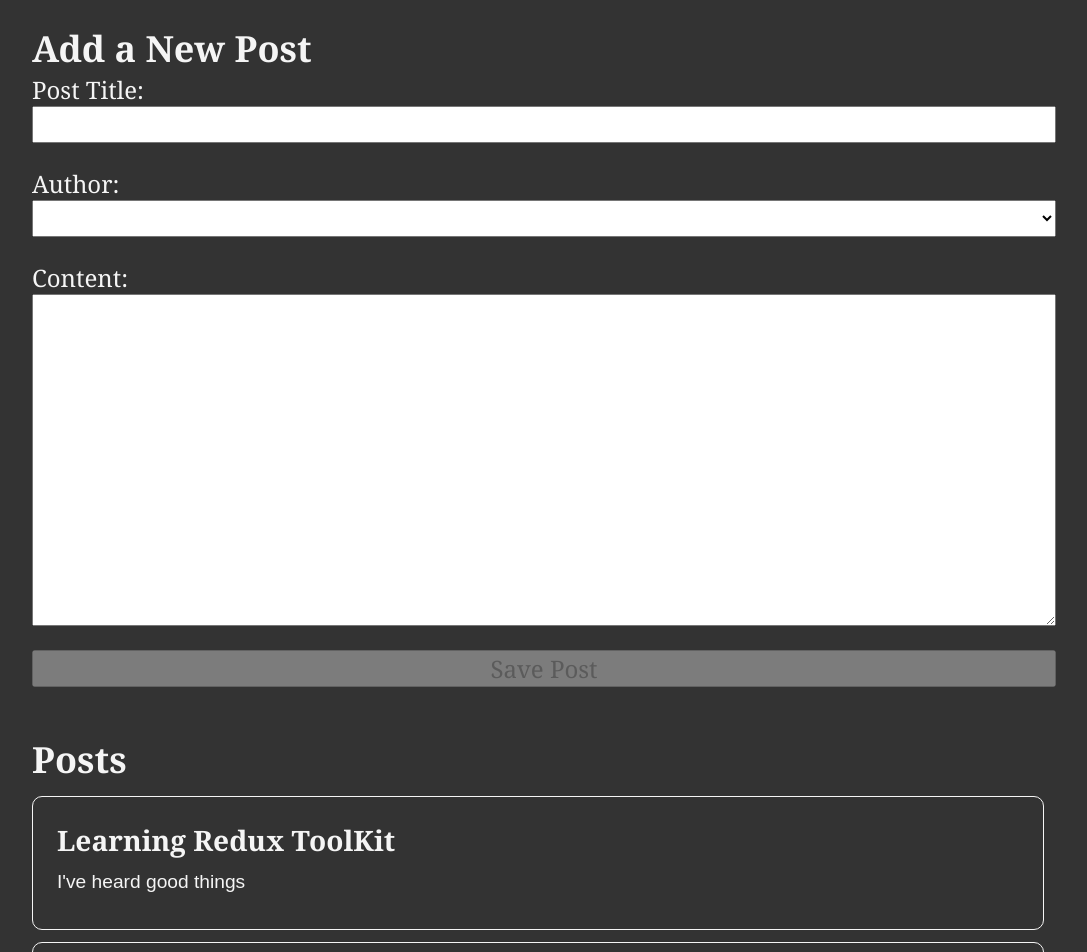
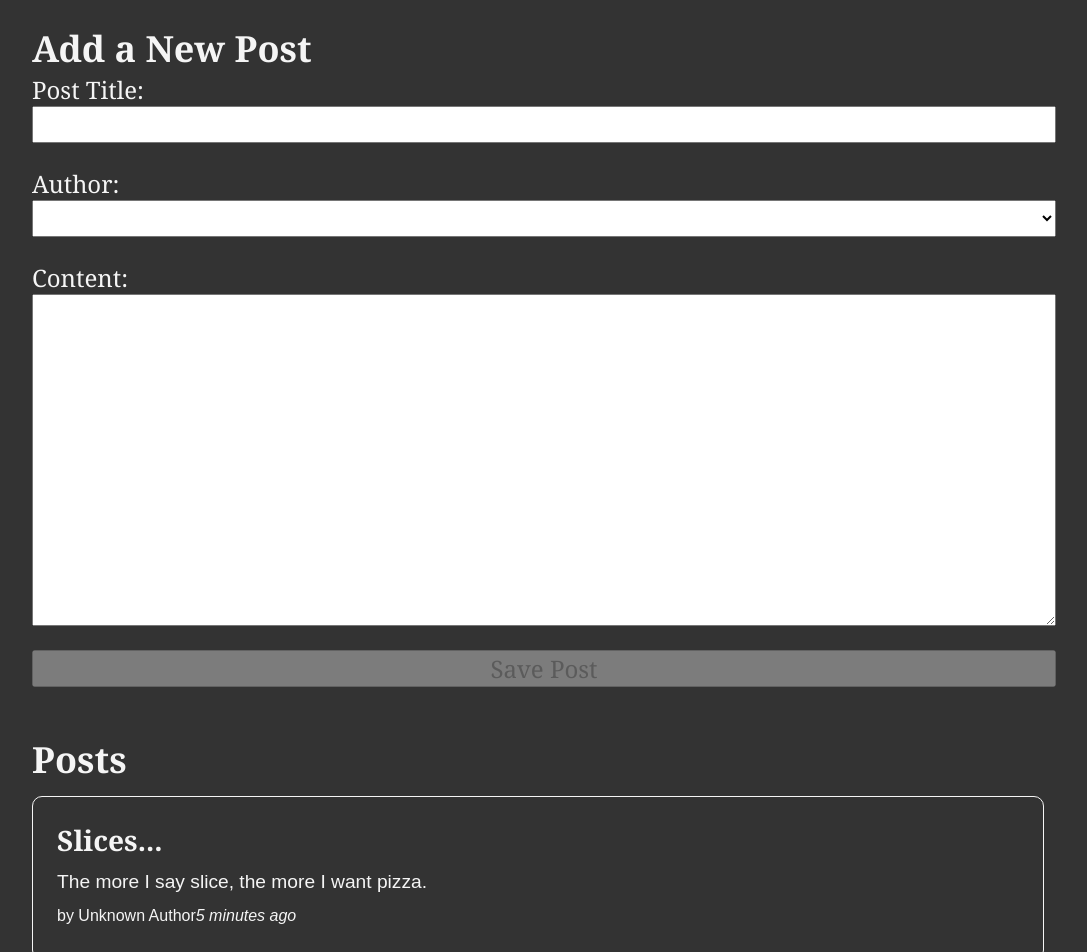
Before and after one commit to whiteforestcat/post-it, a React (Vite) app: page / in a window 1280 px wide. Shown: the top 952 px of the page, without its empty margins (96-1183 px from the left). Built offline with nearby package versions, Linux system fonts and the light colour scheme.

Commit message:
display post with time with most recent at top

```diff
--- a/package.json
+++ b/package.json
@@ -10,6 +10,7 @@
   },
   "dependencies": {
     "@reduxjs/toolkit": "^1.9.3",
+    "date-fns": "^2.29.3",
     "react": "^18.2.0",
     "react-dom": "^18.2.0",
     "react-redux": "^8.0.5"
--- /dev/null
+++ b/src/features/posts/PostAuthor.jsx
@@ -0,0 +1,12 @@
+import { useSelector } from "react-redux";
+import { selectAllUsers } from "../users/usersSlice";
+import React from "react";
+
+const PostAuthor = ({ userId }) => {
+  const users = useSelector(selectAllUsers);
+  const author = users.find((user) => user.id === userId);
+
+  return <span>by {author ? author.name : "Unknown Author"}</span>;
+};
+
+export default PostAuthor;
--- a/src/features/posts/PostLists.jsx
+++ b/src/features/posts/PostLists.jsx
@@ -1,6 +1,8 @@
 import React from "react";
 import { useSelector, useDispatch } from "react-redux";
 import { selectAllPosts } from "./postsSlice";
+import PostAuthor from "./PostAuthor";
+import TimeAgo from "./TimeAgo";
 
 const PostLists = () => {
   // const posts = useSelector((state) => state.posts);
@@ -10,11 +12,23 @@
   // better way to use useSelector when importing entire initialState object
   const posts = useSelector(selectAllPosts);
 
-  const renderedPosts = posts.map((post) => {
+  // below sorts the posts by time where most recent is at the top
+  const orderedPosts = posts
+    .slice() // posts.slice creates shallow copy of posts
+    .sort((a, b) => b.date.localeCompare(a.date));
+  // date.localeCompare compares date of b with a and returns -1, 0 or 1 if b is before, same or after
+  // sort then arrange -1, 0 or 1 in ascending order
+
+  const renderedPosts = orderedPosts.map((post) => {
+    // here change to map orderedPosts instead of posts to get the most recent at the top
     return (
       <article key={post.id}>
         <h3>{post.title}</h3>
         <p>{post.content.substring(0, 100)}</p>
+        <p className="postCredit">
+          <PostAuthor userId={post.userId} />
+          <TimeAgo timestamp={post.date} />
+        </p>
       </article>
     );
   });
@@ -23,7 +37,7 @@
     <section>
       <h2>Posts</h2>
       {renderedPosts}
-      {console.log(renderedPosts)}
+      {/* {console.log(renderedPosts)} */}
     </section>
   );
 };
--- /dev/null
+++ b/src/features/posts/TimeAgo.jsx
@@ -0,0 +1,18 @@
+import React from "react";
+import { parseISO, formatDistanceToNow } from "date-fns";
+
+const TimeAgo = ({ timestamp }) => {
+  let timeAgo = "";
+  if (timestamp) {
+    const date = parseISO(timestamp);
+    const timePeriod = formatDistanceToNow(date);
+    timeAgo = `${timePeriod} ago`;
+  }
+  return (
+    <span title={timestamp}>
+      <i>{timeAgo}</i>
+    </span>
+  );
+};
+
+export default TimeAgo;
--- a/src/features/posts/postsSlice.js
+++ b/src/features/posts/postsSlice.js
@@ -1,15 +1,18 @@
 import { createSlice, nanoid } from "@reduxjs/toolkit";
+import sub from "date-fns/sub";
 
 const initialState = [
   {
     id: "1",
     title: "Learning Redux ToolKit",
     content: "I've heard good things",
+    date: sub(new Date(), { minutes: 10 }).toISOString(), // this gets the current date and subtracts 10min and converts it into string
   },
   {
     id: "2",
     title: "Slices...",
     content: "The more I say slice, the more I want pizza.",
+    date: sub(new Date(), { minutes: 5 }).toISOString(), // this gets the current date and subtracts 10min and converts it into string
   },
 ];
 
@@ -35,6 +38,7 @@
             id: nanoid(),
             title,
             content,
+            date: new Date().toISOString(),
             userId, // this will be from usersSlice
           },
         };
```
Also changed, not shown: 1 other file (tests, documents, lock files or other folders).
